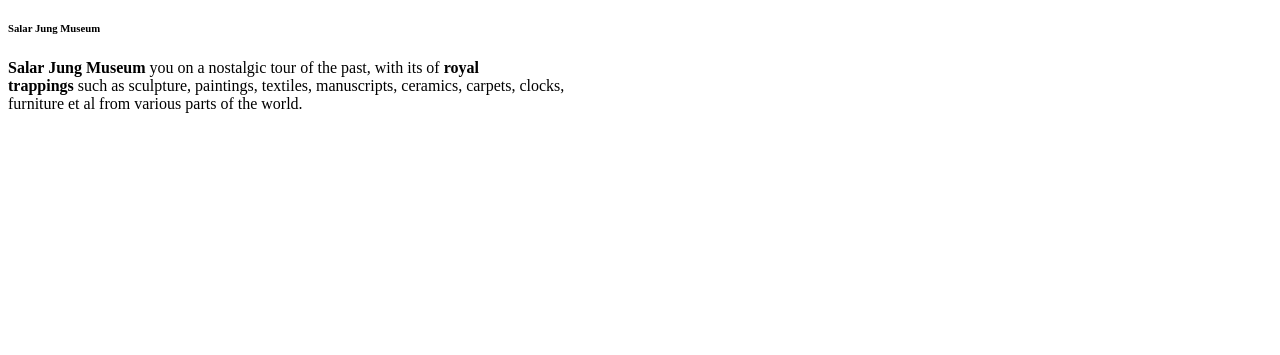
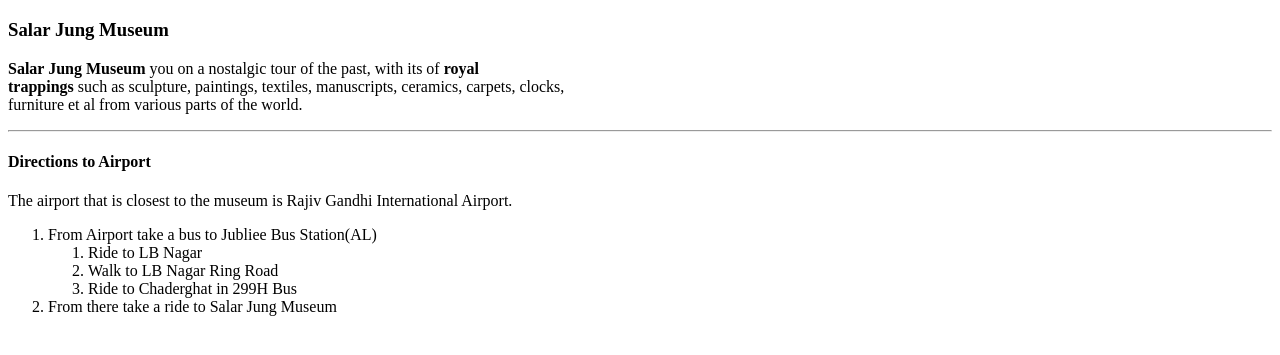
Before and after one commit to 44-563-Web-Apps-F22/44563-webapps-assignment-3-Nikki010101, a plain HTML site: page index.html in a window 1280 px wide. Shown: the part 61-416 px from the top of the page. Drawn offline with Linux system fonts and the light colour scheme.

Commit message:
ordered list added

```diff
--- a/index.html
+++ b/index.html
@@ -9,10 +9,22 @@
     <h1>
         Nikhitha Kasuvojula
     </h1>
-    <h6>Salar Jung Museum</h6>
+    <h3>Salar Jung Museum</h3>
     <p> <b>Salar Jung Museum</b> you on a nostalgic tour of the past, with its  of <b>royal <br>
         trappings</b> such as sculpture, paintings, textiles, manuscripts, ceramics, carpets, clocks, <br>
         furniture et al from various parts of the world.</p>
+        <hr>
+        <h4>Directions to Airport</h4>
+        The airport that is closest to the museum is Rajiv Gandhi International Airport.
+        <ol>
+            <li>From Airport take a bus to Jubliee Bus Station(AL)</li>
+            <ol>
+                <li> Ride to LB Nagar</li>
+                <li>Walk to LB Nagar Ring Road</li>
+                <li>Ride to Chaderghat in 299H Bus</li>
+            </ol>
+        <li>From there take a ride to Salar Jung Museum</li>
+        </ol>
 
 </body>
 </html>
```
